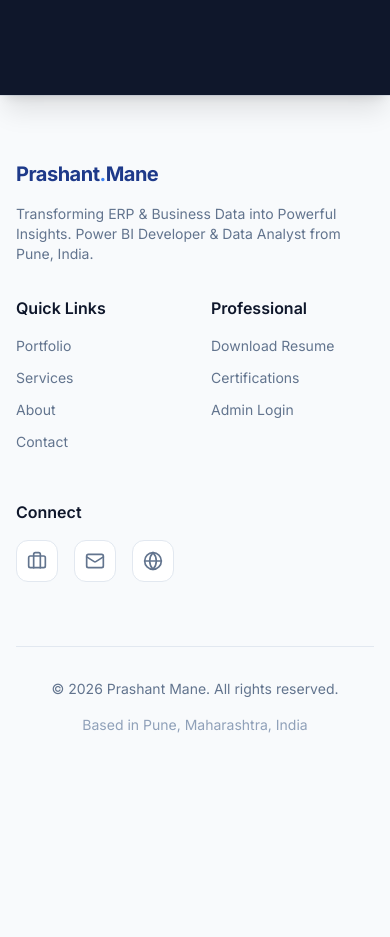
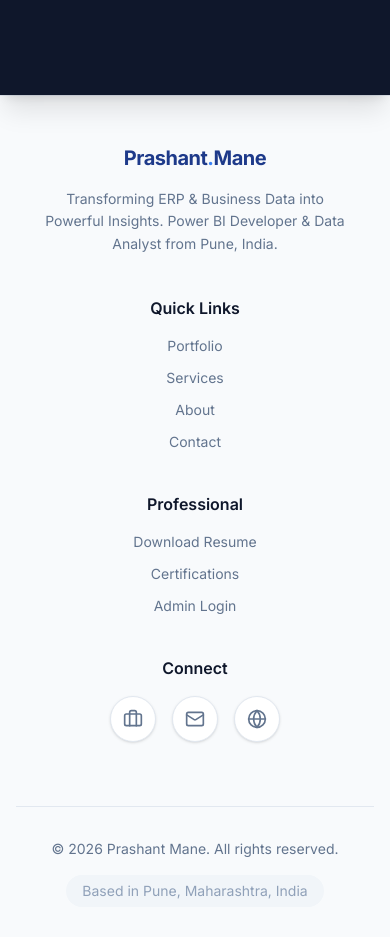
Before and after one commit to prashantmane572/Prashant_Mane, a Next.js app: page /about in a window 390 px wide. Shown: the part 4556-5493 px from the top of the page. Before the commit the page ends 5355 px from the top, so only its background shows below. Built offline with nearby package versions, Linux system fonts and the light colour scheme.

Commit message:
style: enhance My Approach video visibility and fix Footer mobile grid

```diff
--- a/src/app/page.tsx
+++ b/src/app/page.tsx
@@ -21,25 +21,25 @@ export default function Home() {
           <MetricsSection />
 
           {/* Process / Value Prop Section with Video */}
-          <section className="py-32 bg-slate-900 text-white relative overflow-hidden">
+          <section className="py-24 text-white relative overflow-hidden">
             {/* Background Video */}
-            <div className="absolute inset-0 pointer-events-none">
+            <div className="absolute inset-0 z-0 pointer-events-none">
               <video
                 autoPlay
                 muted
                 loop
                 playsInline
-                className="w-full h-full object-cover opacity-50 mix-blend-screen"
+                className="w-full h-full object-cover"
                 src="https://storage.googleapis.com/gtv-videos-bucket/sample/ForBiggerJoyrides.mp4"
               />
-              <div className="absolute inset-0 bg-gradient-to-t from-slate-900 via-slate-900/60 to-transparent" />
+              <div className="absolute inset-0 bg-slate-900/50 backdrop-blur-[1px]" />
             </div>
 
             <div className="container mx-auto px-4 max-w-6xl relative z-10">
               <FadeIn>
-                <span className="text-accent font-semibold tracking-wider uppercase text-sm mb-2 block">My Approach</span>
-                <h2 className="text-4xl md:text-5xl font-bold mb-6">Transforming Raw Data into <span className="text-transparent bg-clip-text bg-gradient-to-r from-blue-400 to-accent">Strategic Masterpieces</span></h2>
-                <p className="text-xl text-slate-300 max-w-2xl mb-12 leading-relaxed">
+                <span className="text-accent font-semibold tracking-wider uppercase text-sm mb-2 block text-shadow-sm">My Approach</span>
+                <h2 className="text-4xl md:text-5xl font-bold mb-6 drop-shadow-lg">Transforming Raw Data into <span className="text-transparent bg-clip-text bg-gradient-to-r from-blue-300 to-accent drop-shadow-none">Strategic Masterpieces</span></h2>
+                <p className="text-xl text-white/90 max-w-2xl mb-12 leading-relaxed drop-shadow-md font-medium">
                   I don't just build dashboards. I engineer complete data pipelines that connect disparate systems (ERP, SQL, Excel) into a single source of truth, beautifully visualized for executive decision-making.
                 </p>
               </FadeIn>
@@ -51,12 +51,12 @@ export default function Home() {
                   { icon: <LineChart size={32} />, title: "3. Visualization", desc: "Interactive, fully dynamic Power BI reports." }
                 ].map((step, i) => (
                   <FadeIn key={i} delay={0.2 * i} direction="up">
-                    <div className="bg-slate-800/50 backdrop-blur-md border border-slate-700 p-8 rounded-2xl hover:bg-slate-800 transition-colors">
-                      <div className="text-accent mb-6 bg-accent/10 w-16 h-16 rounded-2xl flex items-center justify-center">
+                    <div className="bg-slate-900/60 backdrop-blur-xl border border-white/20 shadow-2xl p-8 rounded-2xl hover:bg-slate-900/80 transition-all hover:-translate-y-1">
+                      <div className="text-accent mb-6 bg-accent/20 border border-accent/20 w-16 h-16 rounded-2xl flex items-center justify-center shadow-inner">
                         {step.icon}
                       </div>
-                      <h3 className="text-xl font-bold mb-3">{step.title}</h3>
-                      <p className="text-slate-400">{step.desc}</p>
+                      <h3 className="text-xl font-bold mb-3 text-white drop-shadow-sm">{step.title}</h3>
+                      <p className="text-slate-200 font-medium">{step.desc}</p>
                     </div>
                   </FadeIn>
                 ))}
--- a/src/components/Footer.tsx
+++ b/src/components/Footer.tsx
@@ -5,20 +5,20 @@ export function Footer() {
   const currentYear = new Date().getFullYear();
 
   return (
-    <footer className="bg-slate-50 border-t border-slate-200 py-16">
+    <footer className="bg-slate-50 border-t border-slate-200 py-12 w-full overflow-hidden">
       <div className="container mx-auto px-4 md:px-8 max-w-7xl">
-        <div className="grid grid-cols-2 md:grid-cols-4 gap-8 md:gap-12">
+        <div className="grid grid-cols-1 sm:grid-cols-2 lg:grid-cols-4 gap-10 md:gap-8 justify-items-center sm:justify-items-start text-center sm:text-left">
 
-          <div className="col-span-2 md:col-span-1 flex flex-col items-start max-w-sm">
+          <div className="flex flex-col items-center sm:items-start max-w-xs">
             <Link href="/" className="font-bold text-xl text-primary tracking-tight mb-4">
               Prashant<span className="text-accent">.</span>Mane
             </Link>
-            <p className="text-sm text-slate-500 text-left">
+            <p className="text-sm text-slate-500 text-center sm:text-left leading-relaxed">
               Transforming ERP & Business Data into Powerful Insights. Power BI Developer & Data Analyst from Pune, India.
             </p>
           </div>
 
-          <div className="flex flex-col items-start">
+          <div className="flex flex-col items-center sm:items-start w-full">
             <h4 className="font-semibold text-slate-900 mb-4 whitespace-nowrap">Quick Links</h4>
             <nav className="flex flex-col gap-3">
               <Link href="/portfolio" className="text-sm text-slate-500 hover:text-accent transition-colors">Portfolio</Link>
@@ -28,7 +28,7 @@ export function Footer() {
             </nav>
           </div>
 
-          <div className="flex flex-col items-start">
+          <div className="flex flex-col items-center sm:items-start w-full">
             <h4 className="font-semibold text-slate-900 mb-4 whitespace-nowrap">Professional</h4>
             <nav className="flex flex-col gap-3">
               <Link href="#" className="text-sm text-slate-500 hover:text-accent transition-colors">Download Resume</Link>
@@ -37,16 +37,16 @@ export function Footer() {
             </nav>
           </div>
 
-          <div className="col-span-2 md:col-span-1 flex flex-col items-start mt-4 md:mt-0">
-            <h4 className="font-semibold text-slate-900 mb-4">Connect</h4>
-            <div className="flex items-center gap-4">
-              <a href="https://linkedin.com" target="_blank" rel="noopener noreferrer" className="p-2.5 bg-white rounded-xl text-slate-500 hover:text-accent hover:bg-slate-100 transition-all border border-slate-200 hover:shadow-md">
+          <div className="flex flex-col items-center sm:items-start w-full">
+            <h4 className="font-semibold text-slate-900 mb-4 whitespace-nowrap">Connect</h4>
+            <div className="flex items-center justify-center sm:justify-start gap-4">
+              <a href="https://linkedin.com" target="_blank" rel="noopener noreferrer" className="p-3 bg-white rounded-full text-slate-500 hover:text-accent hover:bg-slate-100 transition-all border border-slate-200 shadow-sm">
                 <Briefcase size={20} />
               </a>
-              <a href="mailto:prashantmane572@gmail.com" className="p-2.5 bg-white rounded-xl text-slate-500 hover:text-accent hover:bg-slate-100 transition-all border border-slate-200 hover:shadow-md">
+              <a href="mailto:prashantmane572@gmail.com" className="p-3 bg-white rounded-full text-slate-500 hover:text-accent hover:bg-slate-100 transition-all border border-slate-200 shadow-sm">
                 <Mail size={20} />
               </a>
-              <a href="https://github.com" target="_blank" rel="noopener noreferrer" className="p-2.5 bg-white rounded-xl text-slate-500 hover:text-accent hover:bg-slate-100 transition-all border border-slate-200 hover:shadow-md">
+              <a href="https://github.com" target="_blank" rel="noopener noreferrer" className="p-3 bg-white rounded-full text-slate-500 hover:text-accent hover:bg-slate-100 transition-all border border-slate-200 shadow-sm">
                 <Globe size={20} />
               </a>
             </div>
@@ -54,10 +54,10 @@ export function Footer() {
         </div>
 
         <div className="mt-16 pt-8 border-t border-slate-200 flex flex-col md:flex-row items-center justify-between gap-4">
-          <p className="text-sm text-slate-500">
+          <p className="text-sm text-slate-500 text-center">
             &copy; {currentYear} Prashant Mane. All rights reserved.
           </p>
-          <div className="text-sm text-slate-400">
+          <div className="text-sm text-slate-400 text-center bg-slate-100 px-4 py-1.5 rounded-full">
             Based in Pune, Maharashtra, India
           </div>
         </div>
--- a/src/components/sections/HeroSlideshow.tsx
+++ b/src/components/sections/HeroSlideshow.tsx
@@ -8,8 +8,8 @@ const VIDEOS = [
   "https://videos.pexels.com/video-files/7804935/7804935-hd_1920_1080_25fps.mp4",
   "https://videos.pexels.com/video-files/7947452/7947452-hd_1920_1080_30fps.mp4",
   // Fallbacks for the ones protected by intense anti-bot checks (you will need to download them manually)
-  "https://storage.googleapis.com/gtv-videos-bucket/sample/ForBiggerMeltdowns.mp4",
-  "https://storage.googleapis.com/gtv-videos-bucket/sample/TearsOfSteel.mp4",
+  "https://www.pexels.com/download/video/36394028/",
+  "https://www.pexels.com/download/video/7552429/",
 ];
 
 export function HeroSlideshow() {
@@ -50,10 +50,9 @@ export function HeroSlideshow() {
           <button
             key={idx}
             onClick={() => setCurrentIndex(idx)}
-            className={`h-1.5 transition-all duration-500 rounded-full ${
-              idx === currentIndex ? "w-8 bg-primary" : "w-4 bg-slate-300 hover:bg-slate-400"
-            }`}
-             aria-label={`Go to slide ${idx + 1}`}
+            className={`h-1.5 transition-all duration-500 rounded-full ${idx === currentIndex ? "w-8 bg-primary" : "w-4 bg-slate-300 hover:bg-slate-400"
+              }`}
+            aria-label={`Go to slide ${idx + 1}`}
           />
         ))}
       </div>
```
Also changed, not shown: src/components/sections/MetricsSection.tsx (+24 -51 lines).
